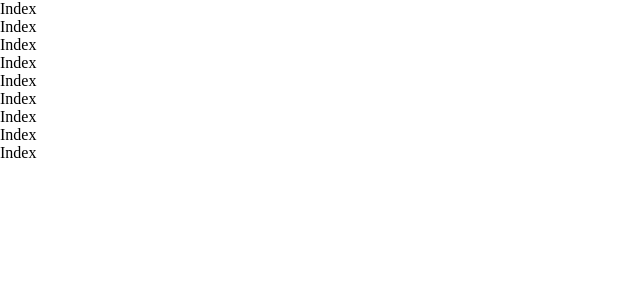
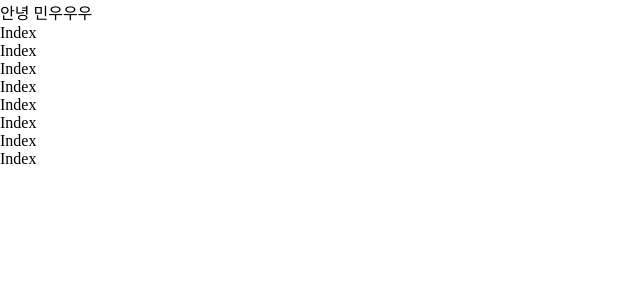
Before and after one commit to jeon-byungwoo/self-care-web, a Nuxt app: page /admin/user in a window 1280 px wide. Shown: the top 300 px of the page, without its empty margins (0-640 px from the left). Built offline with nearby package versions, Linux system fonts and the light colour scheme.

Commit message:
commit 4

```diff
--- a/pages/admin/user.vue
+++ b/pages/admin/user.vue
@@ -1,6 +1,6 @@
 <template>
 
-  <div>Index
+  <div>안녕 민우우우
 
  <div>Index</div>
  <div>Index</div> <div>Index</div> <div>Index</div> <div>Index</div> <div>Index</div> <div>Index</div> <div>Index</div>
```
